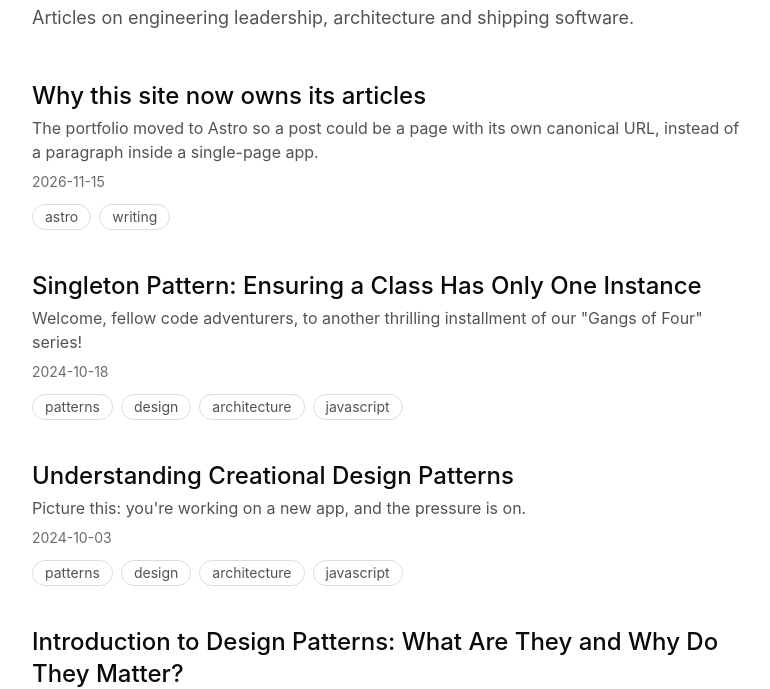
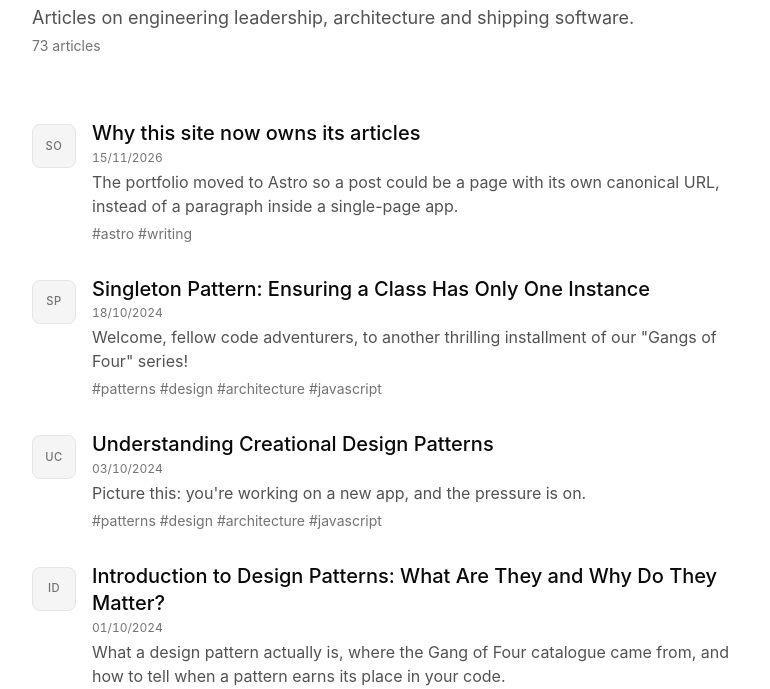
Before and after one commit to rualca/rualca.github.io, an Astro site: page /blog in a window 1280 px wide. Shown: the part 140-829 px from the top of the page, without its empty margins (248-1018 px from the left). Built offline with nearby package versions, Linux system fonts and the light colour scheme; Astro itself is replaced by a stand-in of ours.

Commit message:
feat(blog): list posts the way danielmiessler.com does
One dense row per post: a square marker standing in for the cover image,
the title, the date as DD/MM/YYYY, a clamped summary and the tags as
inline hashtags. No article has a cover, so the marker keeps the rhythm
instead of leaving 63 empty slots.

The homepage listing is unchanged.

```diff
--- a/src/pages/blog/index.astro
+++ b/src/pages/blog/index.astro
@@ -5,6 +5,29 @@ import { getCollection } from 'astro:content';
 const posts = (await getCollection('blog')).sort(
   (a, b) => b.data.pubDate.valueOf() - a.data.pubDate.valueOf(),
 );
+
+// Every row opens with a square marker instead of a cover image: no article
+// carries one, and an empty slot where an image belongs reads as a broken page.
+const STOPWORDS = new Set([
+  'a', 'an', 'and', 'are', 'be', 'for', 'in', 'is', 'it', 'its', 'my', 'not', 'now',
+  'of', 'on', 'our', 'that', 'the', 'this', 'to', 'we', 'why', 'with', 'you', 'your',
+]);
+
+const marker = (title) => {
+  const words = title
+    .split(/[^A-Za-z0-9]+/)
+    .filter((word) => word && !STOPWORDS.has(word.toLowerCase()));
+  return words
+    .slice(0, 2)
+    .map((word) => word[0].toUpperCase())
+    .join('');
+};
+
+const pad = (value) => String(value).padStart(2, '0');
+
+// Day first, the way the listing reads.
+const day = (value) =>
+  `${pad(value.getUTCDate())}/${pad(value.getUTCMonth() + 1)}/${value.getUTCFullYear()}`;
 ---
 
 <Base
@@ -14,29 +37,44 @@ const posts = (await getCollection('blog')).sort(
 >
   <main class="mx-auto max-w-3xl px-6 py-24">
     <h1 class="mb-2 text-4xl font-semibold tracking-tight">Writing</h1>
-    <p class="mb-12 text-lg opacity-70">
+    <p class="text-lg opacity-70">
       Articles on engineering leadership, architecture and shipping software.
     </p>
+    <p class="mt-1 mb-12 text-sm text-muted-foreground">{posts.length} articles</p>
 
     {posts.length === 0 && <p class="opacity-70">Nothing published yet.</p>}
 
-    <ul class="space-y-10">
+    <ul>
       {posts.map((post) => (
         <li>
-          <a href={`/blog/${post.id}/`} class="group block">
-            <h2 class="text-2xl font-medium group-hover:underline">{post.data.title}</h2>
-            <p class="mt-1 opacity-70">{post.data.description}</p>
+          <a
+            href={`/blog/${post.id}/`}
+            class="group -mx-3 flex gap-4 rounded-lg px-3 py-4 hover:bg-muted/50"
+          >
+            <span
+              aria-hidden="true"
+              class="mt-1 flex size-11 shrink-0 items-center justify-center rounded-md border border-border bg-muted text-[0.7rem] font-medium tracking-wider text-muted-foreground"
+            >
+              {marker(post.data.title)}
+            </span>
+            <div class="min-w-0">
+              <h2 class="text-xl font-medium leading-snug group-hover:underline">
+                {post.data.title}
+              </h2>
+              <time
+                datetime={post.data.pubDate.toISOString()}
+                class="mt-0.5 block text-xs tabular-nums text-muted-foreground"
+              >
+                {day(post.data.pubDate)}
+              </time>
+              <p class="mt-1 line-clamp-2 opacity-70">{post.data.description}</p>
+              {post.data.tags.length > 0 && (
+                <p class="mt-1.5 text-sm text-muted-foreground">
+                  {post.data.tags.map((tag) => `#${tag}`).join(' ')}
+                </p>
+              )}
+            </div>
           </a>
-          <time datetime={post.data.pubDate.toISOString()} class="mt-2 block text-sm opacity-60">
-            {post.data.pubDate.toISOString().slice(0, 10)}
-          </time>
-          {post.data.tags.length > 0 && (
-            <ul class="mt-3 flex flex-wrap gap-2 text-sm">
-              {post.data.tags.map((tag) => (
-                <li class="rounded-full border border-current/20 px-3 py-0.5 opacity-70">{tag}</li>
-              ))}
-            </ul>
-          )}
         </li>
       ))}
     </ul>
```
